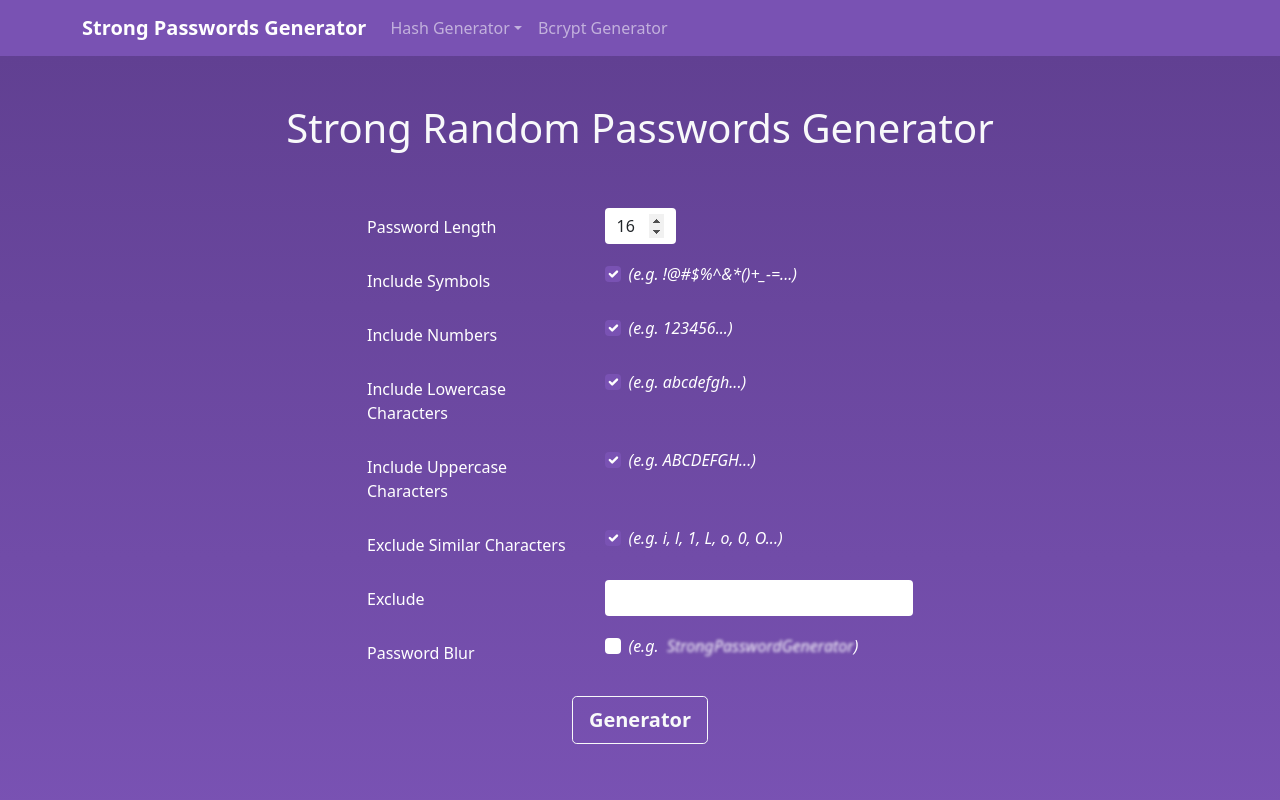
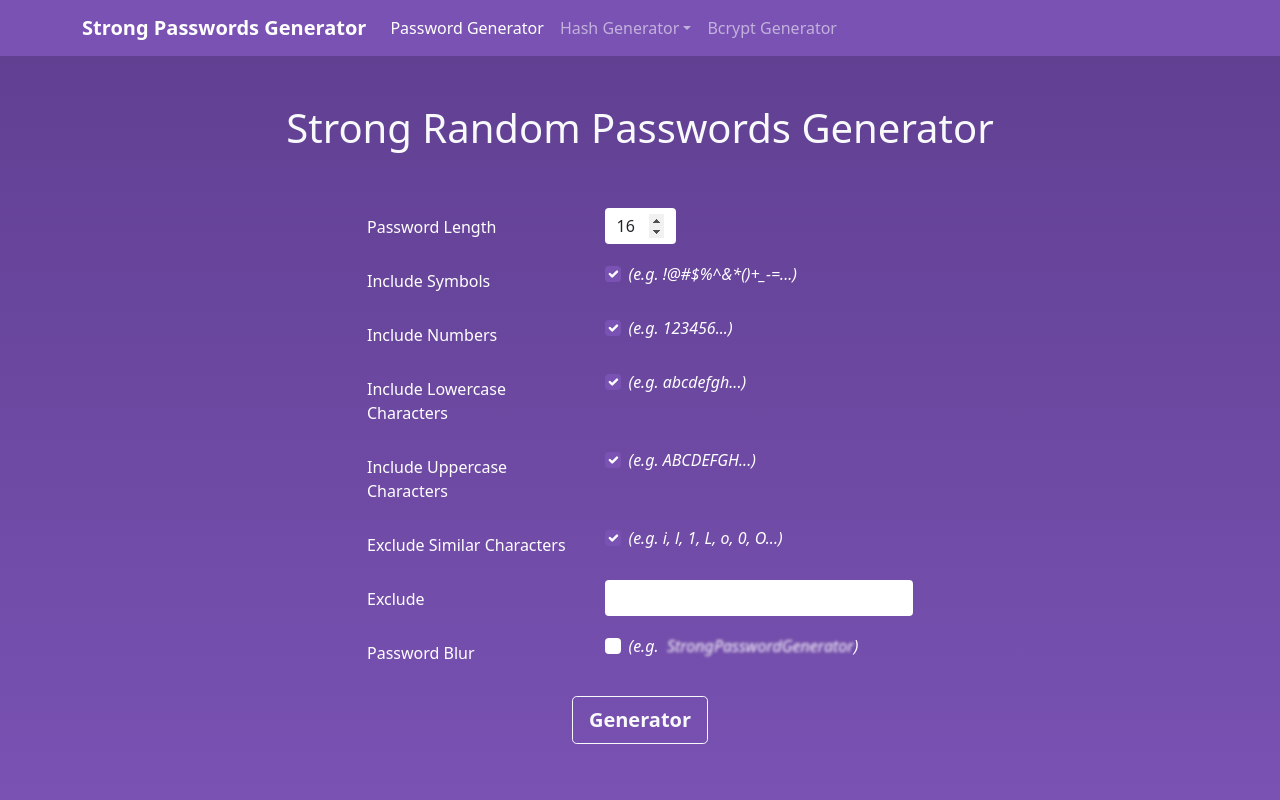
Before and after one commit to levinhne/strongpasswordsgenerator.net, a Next.js app: page / in a window 1280 px wide. Shown: the top 800 px of the page. Built offline with nearby package versions, Linux system fonts and the light colour scheme.

Commit message:
update code

```diff
--- a/components/Header/index.tsx
+++ b/components/Header/index.tsx
@@ -38,20 +38,20 @@ const Header: React.FC = () => {
                     </button>
                     <div className="collapse navbar-collapse" id="navbarNav">
                         <ul className="navbar-nav">
-                            {/* <li className="nav-item ">
-                                <Link href="/password-validator">
+                            <li className="nav-item ">
+                                <Link href="/">
                                     <a
                                         className={
                                             router.asPath ==
-                                            "/password-validator"
+                                                "/"
                                                 ? "nav-link active"
                                                 : "nav-link"
                                         }
                                     >
-                                        Password Validator
+                                        Password Generator
                                     </a>
                                 </Link>
-                            </li> */}
+                            </li>
                             <li className="nav-item dropdown">
                                 <a
                                     className="nav-link dropdown-toggle"
```
